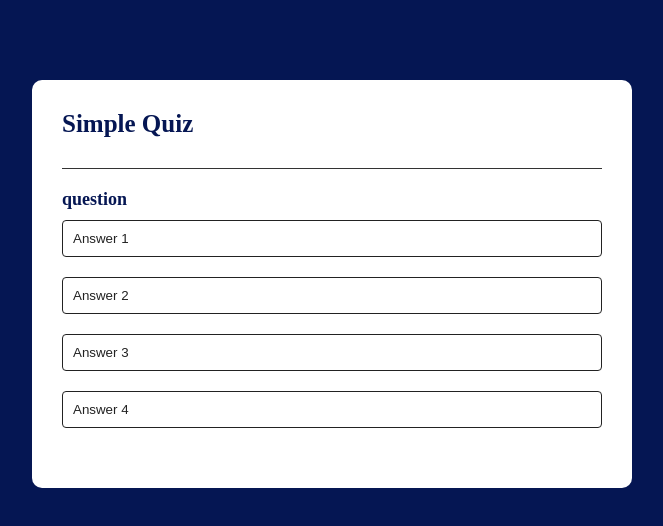
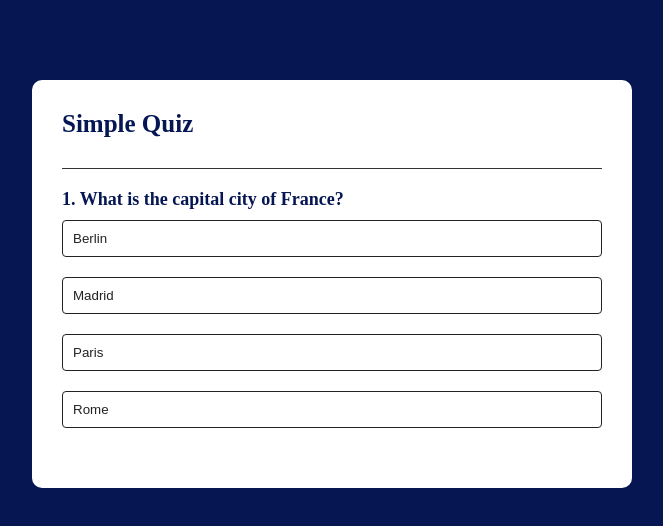
Before and after one commit to NisreenSalameh/quizapp, a plain HTML site: page index.html in a window 1280 px wide. Shown: the whole page, without its empty margins (308-971 px from the left). Drawn offline with Linux system fonts and the light colour scheme.

Commit message:
Finished the functionalities

```diff
--- a/css/styles.css
+++ b/css/styles.css
@@ -49,9 +49,13 @@ body{
     transition: all 0.3s;
 }
 
-.btn:hover{
+.btn:hover:not([disabled]){
     background-color: #222;
     color:white;
+}
+
+.btn:disabled{
+    cursor:no-drop;
 }
 
 #next-btn {
@@ -66,3 +70,10 @@ body{
     cursor: pointer;
     display: none;
 }
+
+.correct {
+    background: rgb(127, 172, 127);
+}
+.incorrect {
+    background: rgb(208, 154, 154);
+}
--- a/js/script.js
+++ b/js/script.js
@@ -0,0 +1,157 @@
+const questions = [
+    {
+        question : 'What is the capital city of France?',
+        answers: [
+            { text: "Berlin", correct: false},
+            { text: "Madrid", correct: false},
+            { text: "Paris", correct: true},
+            { text: "Rome", correct: false},
+        ]
+    },
+    {
+        question : 'Which planet is known as the "Red Planet"?',
+        answers: [
+            { text: "Venus", correct: false},
+            { text: "Mars", correct: true},
+            { text: "Jupiter", correct: false},
+            { text: "Saturn", correct: false},
+        ]
+    },
+    {
+        question : 'In what year did the Titanic sink?',
+        answers: [
+            { text: "1905", correct: false},
+            { text: "1912", correct: true},
+            { text: "1920", correct: false},
+            { text: "1931", correct: false},
+        ]
+    },
+    {
+        question : 'Who wrote the play "Romeo and Juliet"?',
+        answers: [
+            { text: "Charles Dickens", correct: false},
+            { text: "William Shakespeare", correct: true},
+            { text: "Jane Austen", correct: false},
+            { text: "Mark Twain", correct: false},
+        ]
+    },
+    {
+        question : 'What is the capital city of Japan?',
+        answers: [
+            { text: "Beijing", correct: false},
+            { text: "Tokyo ", correct: true},
+            { text: "Seoul", correct: false},
+            { text: "Bangkok", correct: false},
+        ]
+    },
+    {
+        question : 'Which of the following elements is a noble gas?',
+        answers: [
+            { text: "Oxygen", correct: false},
+            { text: "Sodium ", correct: false},
+            { text: "Helium", correct: true},
+            { text: "Fluorine", correct: false},
+        ]
+    },
+    {
+        question : 'What is the largest mammal in the world?',
+        answers: [
+            { text: "Blue Whale", correct: true},
+            { text: "Sodium ", correct: false},
+            { text: "Giraffe", correct: false},
+            { text: "Gorilla", correct: false},
+        ]
+    },
+    {
+        question : 'Which continent is the Sahara Desert located in?',
+        answers: [
+            { text: "South America", correct: false},
+            { text: "Asia ", correct: false},
+            { text: "Australia", correct: false},
+            { text: "Africa", correct: true},
+        ]
+    },
+];
+
+const questionElement = document.getElementById("question");
+const answerButtons = document.getElementById("answer-buttons");
+const nextButton = document.getElementById("next-btn");
+
+let currentQuestionIndex = 0;
+let score = 0;
+
+function startQuiz() {
+    currentQuestionIndex = 0;
+    score = 0;
+    nextButton.innerHTML = "Next";
+    showQuestion();
+}
+
+function showQuestion() {
+    resetState(); //reset previous question and answer
+    let currentQuestion = questions[currentQuestionIndex];
+    let questionNumber = currentQuestionIndex + 1;
+    questionElement.innerHTML = questionNumber + ". " + currentQuestion.question;
+
+    currentQuestion.answers.forEach(answer => {
+        const button = document.createElement("button");
+        button.innerHTML = answer.text;
+        button.classList.add("btn");
+        answerButtons.appendChild(button);
+        if(answer.correct){
+            button.dataset.correct = answer.correct;
+        }
+        button.addEventListener("click", selectAnswer);
+    });
+}
+
+function resetState(){
+    nextButton.style.display="none";
+    while(answerButtons.firstChild){
+        answerButtons.removeChild(answerButtons.firstChild);
+    }
+}
+
+function selectAnswer(e){
+    const selectedBtn = e.target;
+    const isCorrect = selectedBtn.dataset.correct === "true";
+    if(isCorrect) {
+        selectedBtn.classList.add("correct");
+        score++;
+    }else{
+        selectedBtn.classList.add("incorrect");
+    }
+    Array.from(answerButtons.children).forEach(button => {
+        if(button.dataset.correct === "true"){
+            button.classList.add("correct");
+        }
+        button.disabled = true
+    });
+    nextButton.style.display = "block";
+}
+
+function showScore(){
+    resetState();
+    questionElement.innerHTML = `Your score is ${score} out of ${questions.length}!`;
+    nextButton.innerHTML = "Play Again";
+    nextButton.style.display = "block";
+}
+
+function handleNextButton(){
+    currentQuestionIndex++;
+    if(currentQuestionIndex < questions.length){
+        showQuestion();
+    }else{
+        showScore();
+    }
+}
+
+nextButton.addEventListener("click", () =>{
+    if (currentQuestionIndex < questions.length){
+        handleNextButton();
+    }else{
+        startQuiz();
+    }
+});
+
+startQuiz();
```
